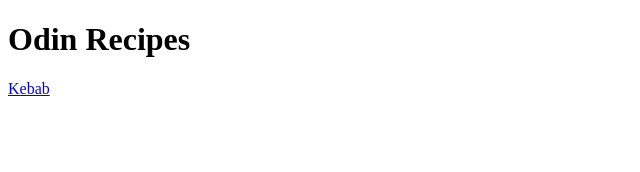
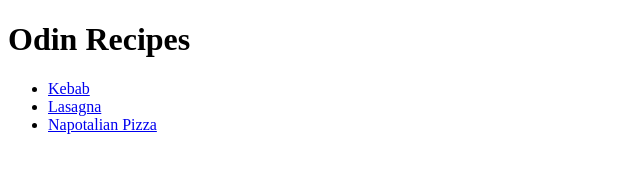
Before and after one commit to RichieMS/odin-recipes, a plain HTML site: page index.html in a window 1280 px wide. Shown: the whole page, without its empty margins (0-640 px from the left). Drawn offline with Linux system fonts and the light colour scheme.

Commit message:
Added links to all recipes

```diff
--- a/index.html
+++ b/index.html
@@ -8,7 +8,11 @@
 <body>
     <h1>Odin Recipes</h1>
 
+<ul>
+    <li><a href="./recipes/kebab.html">Kebab</a></li>
+    <li><a href="./recipes/lasagna.html">Lasagna</a></li>
+    <li><a href="./recipes/napotalian-pizza.html">Napotalian Pizza</a></li>
+</ul>
 
-    <a href="./recipes/kebab.html">Kebab</a>
 </body>
 </html>
```
